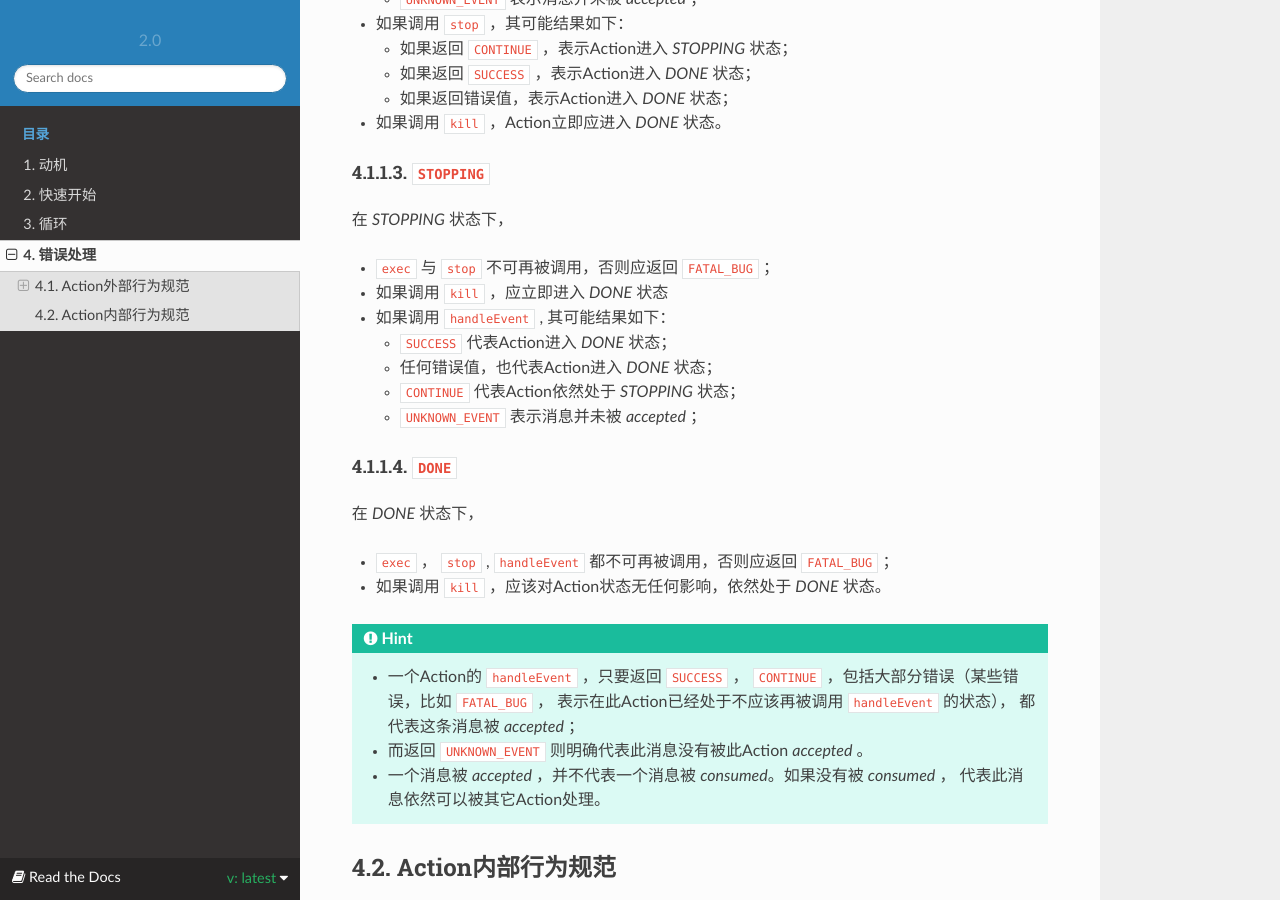
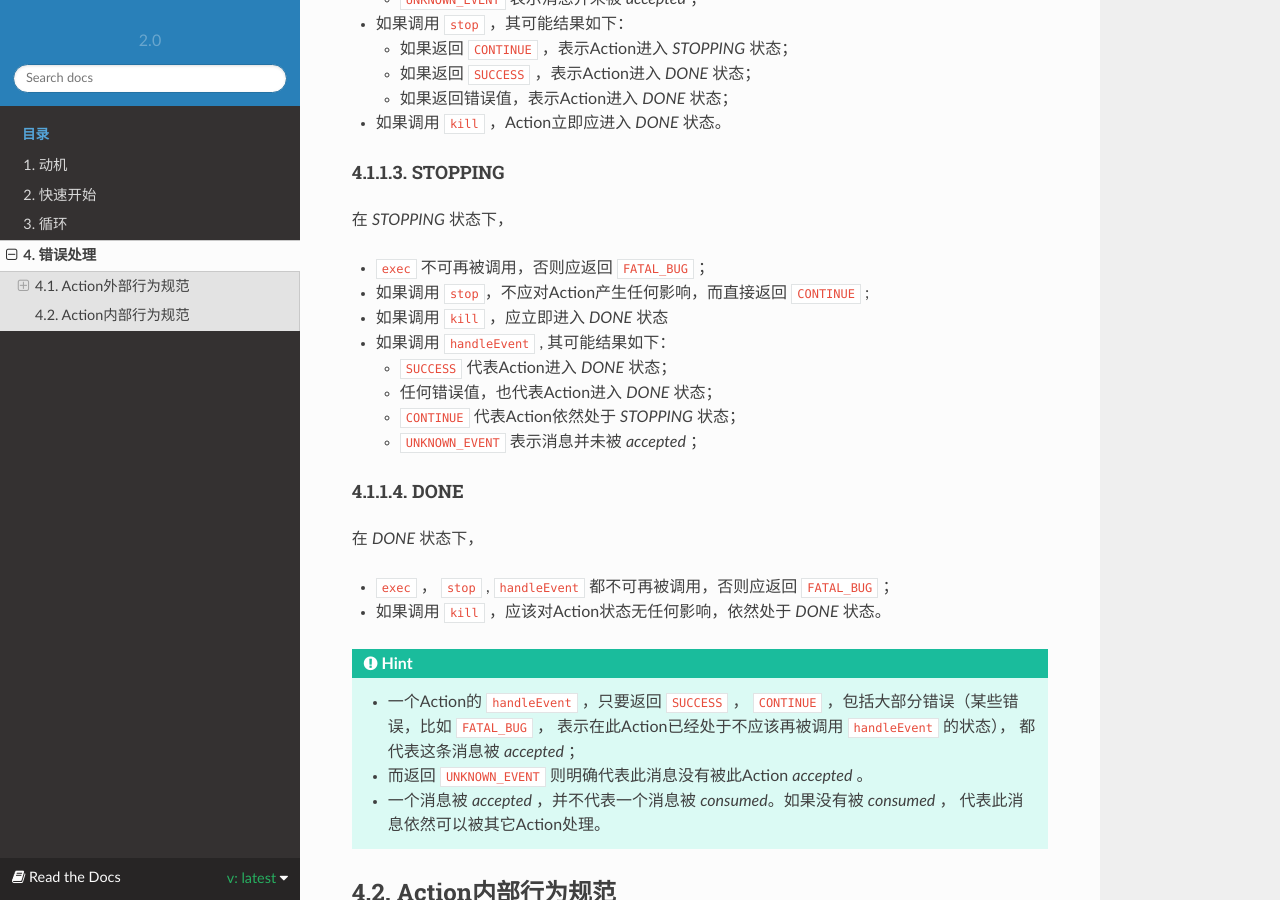
Before and after one commit to godsme/trans-dsl-2, a Sphinx documentation site: the page built from doc/source/error-handling.rst, in a window 1280 px wide and 900 px high, scrolled down 1301 px. Built offline with Sphinx 7.4.7 and the Read the Docs theme 2.0.0, drawn with Linux system fonts in a browser that asks for light colours.

Commit message:
refactored doc

```diff
--- a/doc/source/error-handling.rst
+++ b/doc/source/error-handling.rst
@@ -48,12 +48,13 @@ WORKING
 - 如果调用 ``kill`` ，Action立即应进入 `DONE` 状态。
 
 
-``STOPPING``
+STOPPING
 +++++++++++++
 
 在 `STOPPING` 状态下，
 
-- ``exec`` 与 ``stop`` 不可再被调用，否则应返回 ``FATAL_BUG`` ；
+- ``exec`` 不可再被调用，否则应返回 ``FATAL_BUG`` ；
+- 如果调用 ``stop``，不应对Action产生任何影响，而直接返回 ``CONTINUE`` ;
 - 如果调用 ``kill`` ，应立即进入 `DONE` 状态
 - 如果调用 ``handleEvent`` , 其可能结果如下：
 
@@ -62,7 +63,7 @@ WORKING
   - ``CONTINUE`` 代表Action依然处于 *STOPPING* 状态；
   - ``UNKNOWN_EVENT`` 表示消息并未被 *accepted* ；
 
-``DONE``
+DONE
 +++++++++++++
 
 在 *DONE* 状态下，
```
